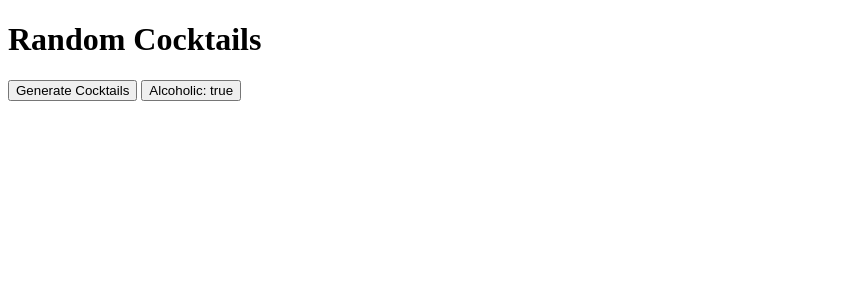
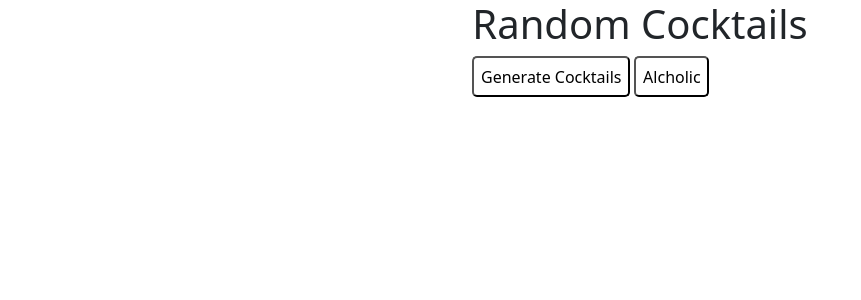
Before and after one commit to PaceyA/CocktailAPIApp, a SvelteKit app in the folder CocktailApp/: page / in a window 1280 px wide. Shown: the top 300 px of the page, without its empty margins (0-861 px from the left). Built offline with nearby package versions, Linux system fonts and the light colour scheme.

Commit message:
CSS Changes

```diff
--- a/CocktailApp/src/app.html
+++ b/CocktailApp/src/app.html
@@ -1,6 +1,8 @@
 <!DOCTYPE html>
 <html lang="en">
 	<head>
+		<link href="https://cdn.jsdelivr.net/npm/bootstrap@5.0.2/dist/css/bootstrap.min.css" rel="stylesheet" integrity="sha384-EVSTQN3/azprG1Anm3QDgpJLIm9Nao0Yz1ztcQTwFspd3yD65VohhpuuCOmLASjC" crossorigin="anonymous">
+<script src="https://cdn.jsdelivr.net/npm/bootstrap@5.0.2/dist/js/bootstrap.bundle.min.js" integrity="sha384-MrcW6ZMFYlzcLA8Nl+NtUVF0sA7MsXsP1UyJoMp4YLEuNSfAP+JcXn/tWtIaxVXM" crossorigin="anonymous"></script>
 		<meta charset="utf-8" />
 		<link rel="icon" href="%sveltekit.assets%/favicon.png" />
 		<meta name="viewport" content="width=device-width" />
--- a/CocktailApp/src/lib/card.svelte
+++ b/CocktailApp/src/lib/card.svelte
@@ -21,7 +21,7 @@ export let drinkImage : string;
 }
 
 .card-img-top{
-    width: 100%;
+
     height: auto;
     border-radius: 20px;
 
@@ -33,15 +33,30 @@ export let drinkImage : string;
     position: relative;
     transition: transform .2s;
     box-shadow: 10px 10px 5px 5px rgb(219, 219, 219);
+    animation: fadeInAnimation ease 3s;
+    animation-iteration-count: 1;
+    animation-fill-mode: forwards;
+    margin-top: 40px;
 }
 
 .card-title{
     z-index: 100;
     position: absolute;
-    top: 40%;
+    top: 50%;
     left: 50%;
     transform: translate(-50%, -50%);
     color: white;
+    background-color: rgba(41, 41, 41, 0.343);
+    padding: 5px;
+    border-radius: 20px;
 }
+@keyframes fadeInAnimation {
+    0% {
+        opacity: 0;
+    }
+    100% {
+        opacity: 1;
+     }
+    }
 
 </style>
--- a/CocktailApp/src/routes/+page.svelte
+++ b/CocktailApp/src/routes/+page.svelte
@@ -4,18 +4,27 @@
 
         async function callApi() {
         drinks = [];
+
+
          try {
       const response = await fetch(`https://www.thecocktaildb.com/api/json/v1/1/filter.php?a=${isAlcholic}`);
       const data = await response.json();
 
       for(let i = 0; i < 5; i++){
-        let rand = await Math.floor(Math.random()*data.drinks.length)
-        drinks = [...drinks, data.drinks[rand]]
+
+        populateArray(data)
       }
 
     } catch (error) {
       console.error(error);
     }
+
+    }
+
+    async function populateArray(data : any)
+    {
+        let rand = await Math.floor(Math.random()*data.drinks.length)
+        drinks = [...drinks, data.drinks[rand]]
     }
 
     function toggleAlcohol()
@@ -33,10 +42,16 @@
     let isAlcholic : string = "Alcoholic";
 
 </script>
+<body>
+<div class="header">
+    <div class="mainText2">
+<h1>Random Cocktails</h1>
+<button  on:click={callApi}>Generate Cocktails</button>
+<button on:click={toggleAlcohol}>{isAlcholic === "Alcoholic" ? 'Alcholic' : 'Non-Alcholic'}</button>
+    </div>
+</div>
 
-<h1>Random Cocktails</h1>
-<button on:click={callApi}>Generate Cocktails</button>
-<button on:click={toggleAlcohol}>Alcoholic: {isAlcholic == "Alcoholic"}</button>
+<div id="conatinerBody">
 <div class="drinkscontainer">
 {#each drinks as drink}
 <a href="/{drink.strDrink}">
@@ -44,11 +59,45 @@
 </a>
 {/each}
 </div>
-
+</div>
+</body>
 <style>
     .drinkscontainer{
         display: flex;
-        justify-content: space-around;
-        margin: 40px;
+        flex-wrap: wrap;
+       justify-content: space-evenly;
+       align-items: center;
+
+
     }
+    #containerBody{
+        height: 100vh;
+    }
+
+    .header{
+        display: flex;
+        justify-content: center;
+    }
+
+    button{
+        background-color: white;
+        border-radius: 5px;
+        padding: 2%;
+    }
+
+    button:hover{
+        background-color: rgb(236, 236, 236);
+    }
+
+   @media only screen and (max-width: 600px) {
+  .drinkscontainer{
+    flex-direction: column;
+  }
+  }
+
+body{
+    height: 100vh;
+    width: 100vw;
+
+}
 </style>
--- a/CocktailApp/src/routes/[drinkname]/+page.svelte
+++ b/CocktailApp/src/routes/[drinkname]/+page.svelte
@@ -1,4 +1,6 @@
+
 <script lang="ts">
+
     import type {drinkrecipe} from "../../lib/recipe.model";
     export let data;
     let drinkData = data.drink.drinks[0];
@@ -22,11 +24,16 @@
 
 
 </script>
+<body>
+<div id="containerMain">
+    <a href="/">Back</a>
+    <hr>
+    <h1>{drink.strDrink}</h1>
 
-<a href="/">Back</a>
+<div class="containerBody">
 
-<h1>{drink.strDrink}</h1>
-
+    <img src="{drinkData.strDrinkThumb}" alt="drink" style="margin: 20px;"/>
+<div style="margin: 20px;">
 <h2>Ingredients</h2>
 {#each drink.strIngredients as ingredient,i}
     {#if ingredient != null && drink.strMeasures[i] != null}
@@ -43,13 +50,69 @@
     <li>{instruction}.</li>
 {/each}
 </ol>
+</div>
+</div>
+</div>
 
-<img src="{drinkData.strDrinkThumb}"/>
+</body>
 
 <style>
     img{
-        height: 400px;
+        height: 300px;
         width: auto;
         border-radius: 25px;
     }
+
+    #containerMain{
+
+       margin: 20px;
+       padding: 20px;
+       border-radius: 20px;
+       background-color: rgb(247, 247, 247);
+       height: 75%;
+       width: 60%;
+    }
+
+   .containerBody{
+    display: flex;
+    justify-content: flex-start;
+   }
+
+   @media only screen and (max-width: 800px) {
+  .containerBody{
+    flex-direction: column;
+  }
+  body{
+    align-items: flex-start;
+  }
+
+  img{
+    width: 300px;
+  }
+  #containerMain{
+    width: 100%;
+    height: 100%;
+  }
+  }
+
+   body{
+    display: flex;
+    justify-content: center;
+    align-items: center;
+    height: 100vh;
+    width: 100vw;
+    background-color: rgb(229, 229, 229);
+
+   }
+
+    button{
+        background-color: white;
+        border-radius: 5px;
+
+    }
+
+    h1{
+        margin-left: 20px;
+        padding-left: 10px;
+    }
 </style>
```
